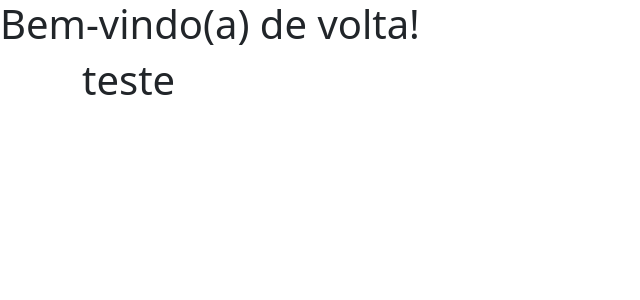
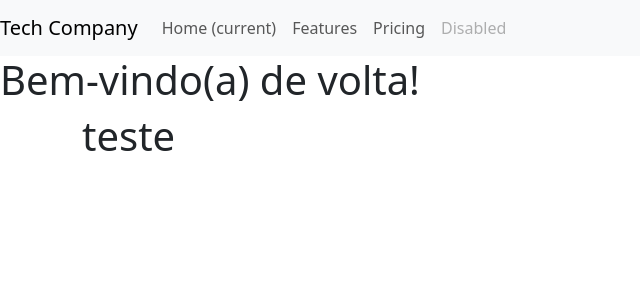
Before and after one commit to nathandacunha/projeto-tech-company, a PHP site: page /login.php in a window 1280 px wide. Shown: the top 300 px of the page, without its empty margins (0-640 px from the left). Run offline with PHP 8.4, Linux system fonts and the light colour scheme.

Commit message:
feat: adição de navbar para mobile

```diff
--- a/app/pages/login.php
+++ b/app/pages/login.php
@@ -7,6 +7,32 @@
     <title>Login</title>
 </head>
 <body>
+    <section id = "navbar_mobile">
+        <header>
+            <nav class="navbar navbar-expand-lg navbar-light bg-light">
+                <a class="navbar-brand" href="#">Tech Company</a>
+                <button class="navbar-toggler" type="button" data-toggle="collapse" data-target="#navbarNav" aria-controls="navbarNav" aria-expanded="false" aria-label="Toggle navigation">
+                    <span class="navbar-toggler-icon"></span>
+                </button>
+                <div class="collapse navbar-collapse" id="navbarNav">
+                    <ul class="navbar-nav">
+                    <li class="nav-item active">
+                        <a class="nav-link" href="#">Home <span class="sr-only">(current)</span></a>
+                    </li>
+                    <li class="nav-item">
+                        <a class="nav-link" href="#">Features</a>
+                    </li>
+                    <li class="nav-item">
+                        <a class="nav-link" href="#">Pricing</a>
+                    </li>
+                    <li class="nav-item">
+                        <a class="nav-link disabled" href="#">Disabled</a>
+                    </li>
+                    </ul>
+                </div>
+            </nav>
+        </header>
+    </section>
     <h1>Bem-vindo(a) de volta! </h1>
     <div class="container">
         <h1>teste</h1>
```
